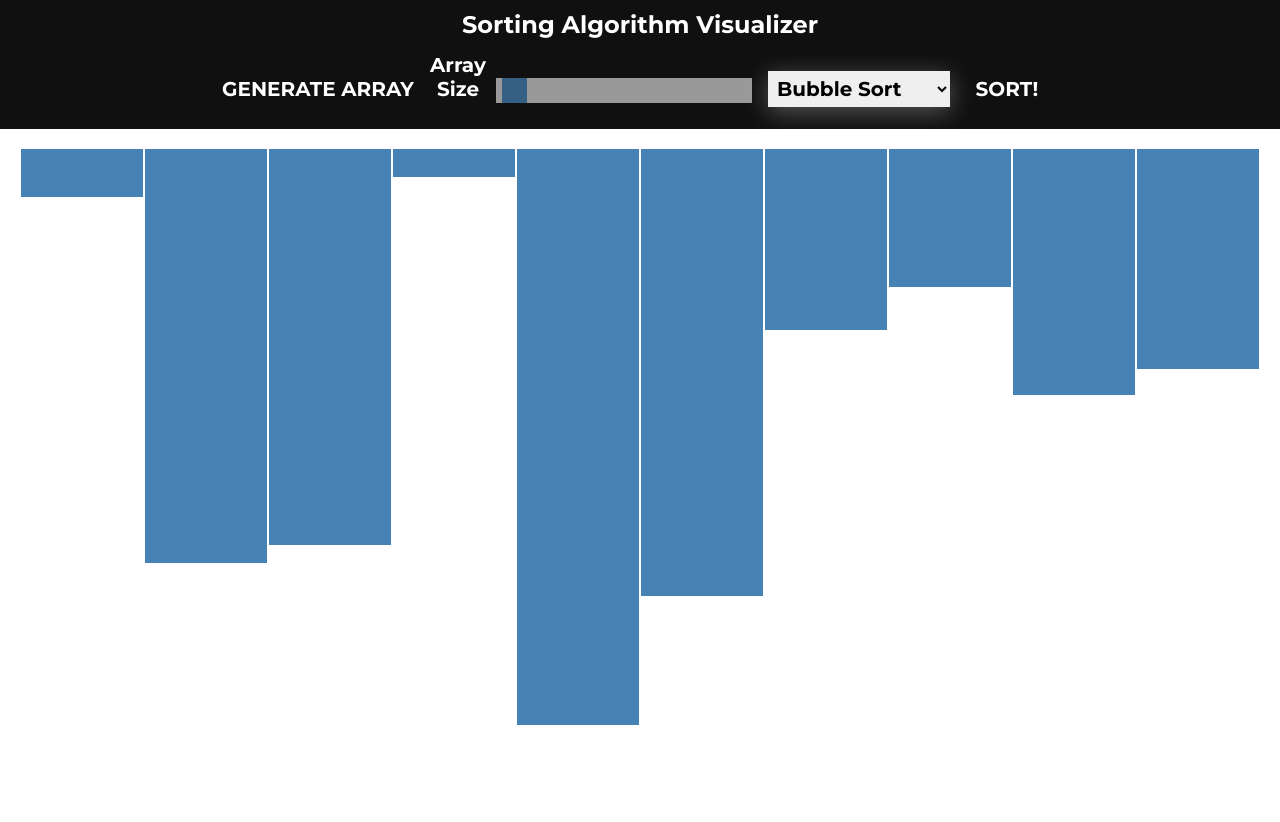
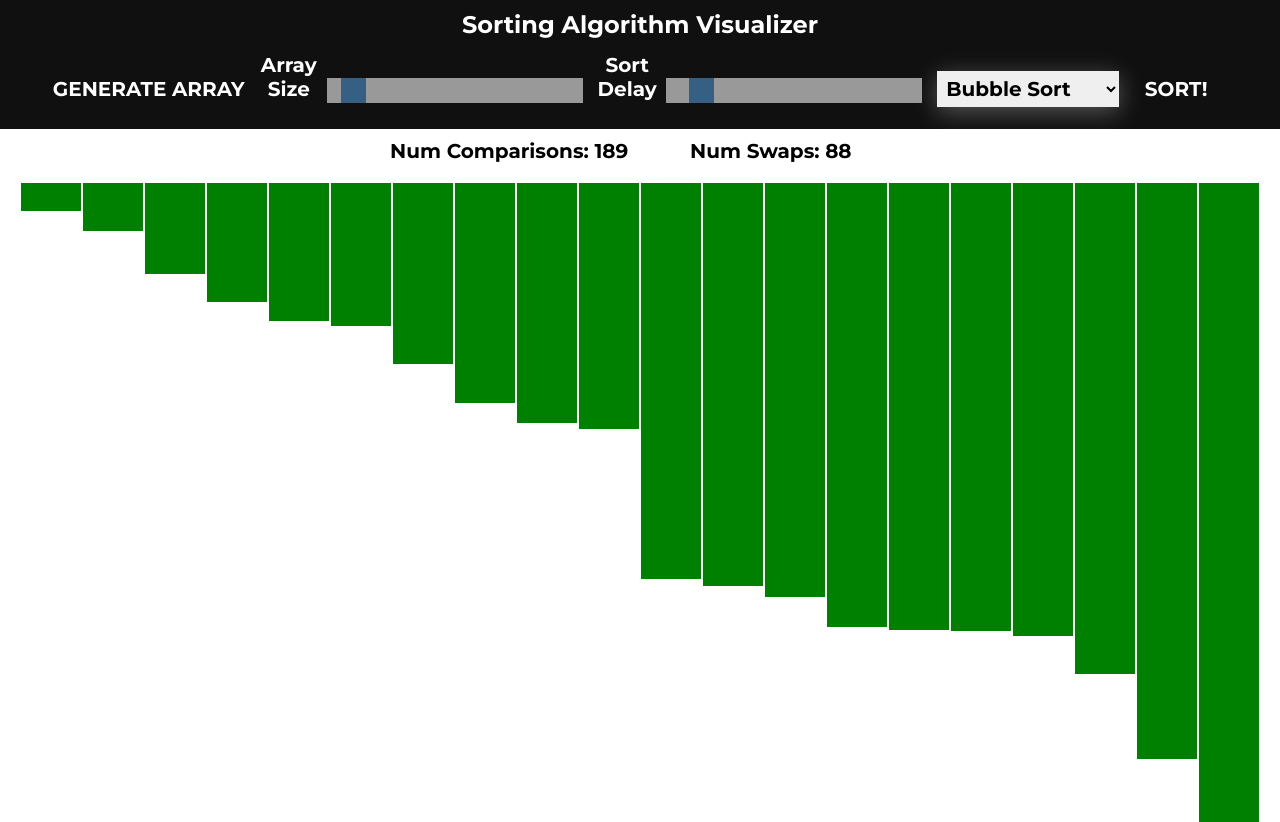
Before and after one commit to Jay-ArBrouillard/Sorting-Visualizer, a plain HTML site: page sortingVisualizer.html in a window 1280 px wide. Both pictures are taken after a click on the button "SORT!". Before the commit the page ends 800 px from the top, so only its background shows below. Drawn offline with Linux system fonts and the light colour scheme.

Commit message:
Bubble sort, comparisons, swaps, sort delay added

```diff
--- a/sortingVisualizer.css
+++ b/sortingVisualizer.css
@@ -110,3 +110,19 @@ button:hover {
     float: left;
     margin: 0px 1px;
 }
+
+.stats {
+    max-width: 100%;
+    text-align: center;
+    margin: 10px auto;
+}
+
+#comparisonBox {
+    display: inline-block;
+    width: 20%;
+}
+
+#swapBox {
+    display: inline-block;
+    width: 20%;
+}
--- a/sortingVisualizer.html
+++ b/sortingVisualizer.html
@@ -12,7 +12,8 @@
         <h1>Sorting Algorithm Visualizer</h1>
         <div class="header">
             <button id="generate">Generate Array</button>
-            <span id="array">Array Size</span><input type="range" min="2" max="400" value="10" class="slider" id="arraySize">
+            <span id="array">Array Size</span><input type="range" min="2" max="400" value="20" class="slider" id="arraySize">
+            <span id="array">Sort Delay</span><input type="range" min="0" max="10" value="1" class="slider" id="delaySlider">
             <div class="box">
                 <select>
                     <option>Bubble Sort</option>
@@ -22,8 +23,26 @@
                 </select>
             </div>
             <button id="sort">Sort!</button>
+            <div class="stats">
+                <div id="comparisonBox">Num Comparisons:
+                    <span id="comparisons">0</span>
+                </div>
+                <div id="swapBox">Num Swaps:
+                    <span id="swaps">0</span>
+                </div>
+            </div>
         </div>
         <div id="container">
+            <div class="bar"></div>
+            <div class="bar"></div>
+            <div class="bar"></div>
+            <div class="bar"></div>
+            <div class="bar"></div>
+            <div class="bar"></div>
+            <div class="bar"></div>
+            <div class="bar"></div>
+            <div class="bar"></div>
+            <div class="bar"></div>
             <div class="bar"></div>
             <div class="bar"></div>
             <div class="bar"></div>
--- a/sortingVisualizer.js
+++ b/sortingVisualizer.js
@@ -1,27 +1,63 @@
 
-var arr = generateArray(10);
+var arr = generateArray(20);
 var bars = document.querySelectorAll('.bar');
-var slider = document.getElementById("arraySize");
+var slider = document.getElementById('arraySize');
+var delaySlider = document.getElementById('delaySlider');
+var generateBtn = document.getElementById('generate');
+var sortBtn = document.getElementById('sort');
+var comparisons = document.getElementById('comparisons');
+var swaps = document.getElementById('swaps');
 const totalPixelWidth = document.getElementById('container').offsetWidth;
+const sleep = (milliseconds) => {
+    return new Promise(resolve => setTimeout(resolve, milliseconds))
+}
+var sortRunning = false;
+var sortDelay = 1 //ms
 //Set the max array size based on size of the screen; capped at 1000
 setMaxArraySize()
-setBarHeights(10)
+setBarHeights(20)
+
+delaySlider.addEventListener('input', function() {
+    if (delaySlider.value == 0) {
+        sortDelay = 0;
+    }
+    else if (delaySlider.value == 1) {
+        sortDelay = 0.001;
+    }
+    else if (delaySlider.value == 2) {
+        sortDelay = 1;
+    }
+    else { //Exponential increase in time
+        sortDelay = Math.pow(2, delaySlider.value-2);
+    }
+});
+
+sortBtn.addEventListener('click', function() {
+    sortRunning = true;
+    bubbleSort(arr);
+});
 
 slider.addEventListener('input', function() {
     var container = document.getElementById('container');
-    const numChildElem = container.childElementCount;
+    var numChildElem = container.childElementCount;
     if (numChildElem < slider.value) {
-        while (container.childElementCount != slider.value) {
+        console.log("Adding ", slider.value - numChildElem)
+        for (var i = 0; i < slider.value - numChildElem; i++) {
             addElement();
         }
     }
     else {
-        while (container.childElementCount != slider.value) {
+        console.log("Removing ", numChildElem - slider.value)
+        for (var i = 0; i < (numChildElem - slider.value); i++) {
             removeElement();
         }
     }
-    console.log(slider.value)
+    bars = document.querySelectorAll('.bar');
+    arr = generateArray(bars.length);
+    setBarHeights(bars.length);
+});
 
+generateBtn.addEventListener('click', function() {
     arr = generateArray(slider.value);
     setBarHeights(slider.value)
 });
@@ -53,8 +89,7 @@ function addElement() {
     var p = document.getElementById('container');
     var newElement = document.createElement('div');
     newElement.setAttribute('class', 'bar');
-    newElement.setAttribute('style', 'background: steelblue;');
-    newElement.setAttribute('style', 'height: 10px;');
+    newElement.setAttribute('style', 'background: steelblue; height: 10px;');
     p.appendChild(newElement);
 }
 
@@ -67,7 +102,65 @@ function setBarHeights(numBars) {
     bars = document.querySelectorAll('.bar');
     var width = (totalPixelWidth - (numBars * 2)) / numBars;
     for (var i = 0; i < numBars; i++) {
+        bars[i].style.background = "steelblue";
         bars[i].style.height = arr[i].toString()+"px";
         bars[i].style.width = width.toString()+"px";
     }
 }
+
+async function bubbleSort(arr) {
+    var isSorted = false;
+    var lastUnsorted = arr.length-1;
+    var numComparisons = 0
+    var numSwaps = 0
+    swaps.innerHTML = 0;
+    comparisons.innerHTML = 0;
+    while (!isSorted) {
+        isSorted = true;
+        for (var i = 0; i < lastUnsorted; i++) {
+            bars[i].style.background = "red";
+            bars[i+1].style.background = "red";
+            if (sortDelay > 0) {
+                await sleep(sortDelay)
+            }
+            if (arr[i] > arr[i+1]) {
+                swap(arr, i, i+1);
+                bars[i].parentNode.insertBefore(bars[i+1], bars[i]);
+                bars = document.querySelectorAll('.bar');
+                isSorted = false;
+                bars[i].style.background = "purple";
+                bars[i+1].style.background = "purple";
+                if (sortDelay > 0) {
+                    await sleep(sortDelay)
+                }
+                numSwaps++;
+                swaps.innerHTML = numberWithCommas(numSwaps);
+            }
+            bars[i].style.background = "steelblue";
+            bars[i+1].style.background = "steelblue";
+            numComparisons++;
+            comparisons.innerHTML = numberWithCommas(numComparisons);
+        }
+        bars[lastUnsorted].style.background = "green";
+        lastUnsorted -= 1;
+
+        if (isSorted) {
+            var i = 0;
+            do {
+                bars[i].style.background = "green";
+                i++;
+            }
+            while (bars[i].style.background != "green");
+        }
+    }
+}
+
+function swap(arr, i, j) {
+    var temp = arr[i];
+    arr[i] = arr[j];
+    arr[j] = temp;
+}
+
+function numberWithCommas(x) {
+    return x.toString().replace(/\B(?=(\d{3})+(?!\d))/g, ",");
+}
```
